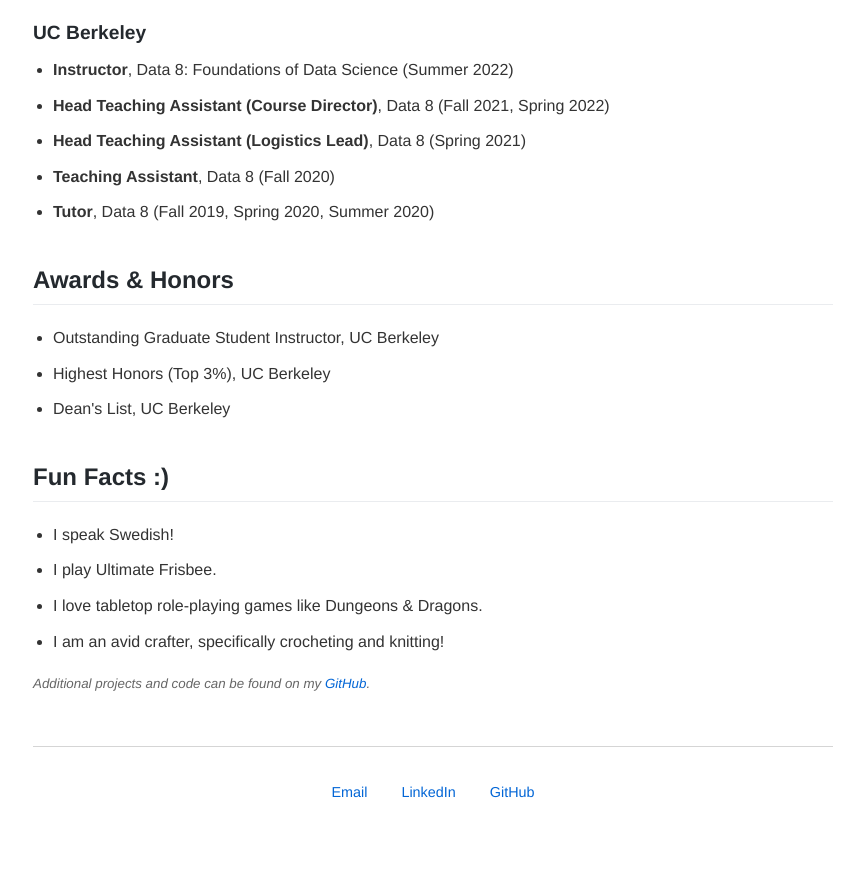
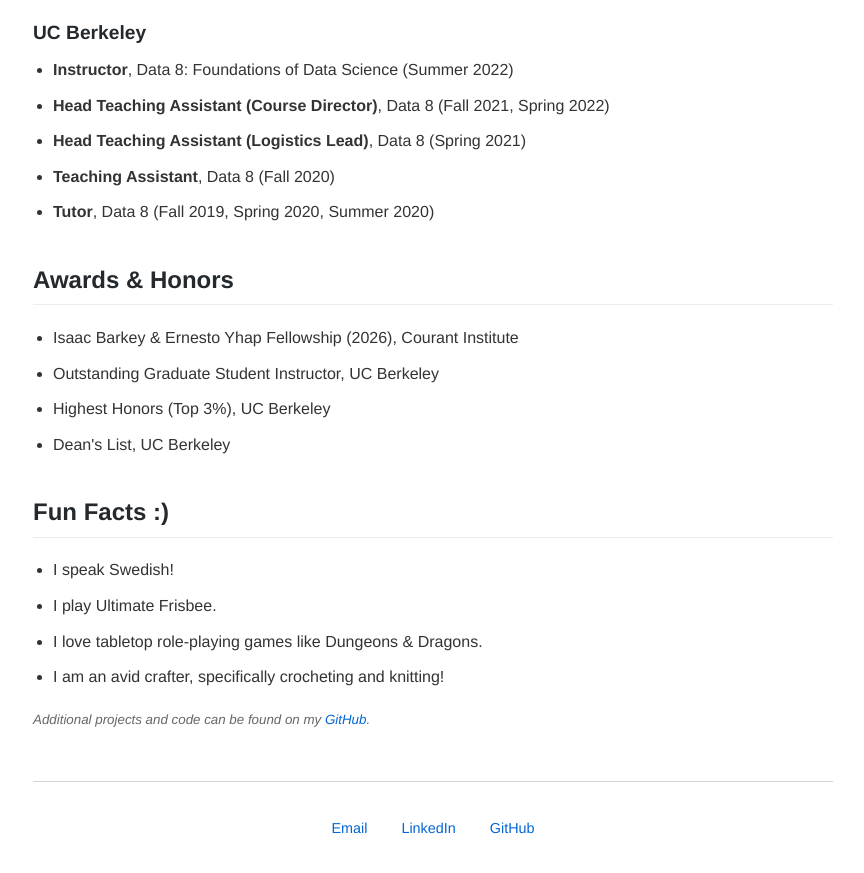
Before and after one commit to epersson1/epersson1.github.io, a Jekyll site: the page built from index.html, in a window 1280 px wide and 900 px high, scrolled down 1391 px. Shown: the top 873 px of the window, without its empty margins (207-1071 px from the left). Built offline with Jekyll 4.4.1, drawn with Linux system fonts in a browser that asks for light colours.

Commit message:
Revise personal profile details in index.html
Updated awards

```diff
--- a/index.html
+++ b/index.html
@@ -63,6 +63,7 @@
 <div class="section">
     <h2>Awards & Honors</h2>
     <ul>
+        <li> Isaac Barkey & Ernesto Yhap Fellowship (2026), Courant Institute</li>
         <li>Outstanding Graduate Student Instructor, UC Berkeley</li>
         <li>Highest Honors (Top 3%), UC Berkeley</li>
         <li>Dean's List, UC Berkeley</li>
```
